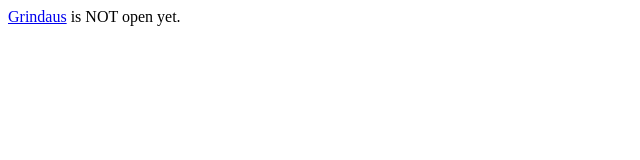
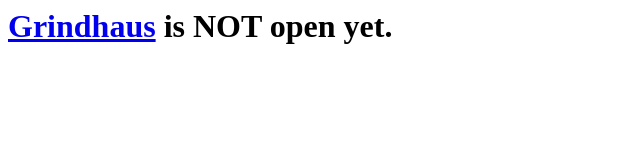
Before and after one commit to bbarg/isgrindhausopenyet, a plain HTML site: page index.html in a window 1280 px wide. Shown: the whole page, without its empty margins (0-640 px from the left). Drawn offline with Linux system fonts and the light colour scheme.

Commit message:
spelling

```diff
--- a/index.html
+++ b/index.html
@@ -1 +1,3 @@
-<a href="https://grindhausrestaurant.com/">Grindaus</a> is NOT open yet.
+<h1>
+  <a href="https://grindhausrestaurant.com/">Grindhaus</a> is NOT open yet.
+</h1>
```
